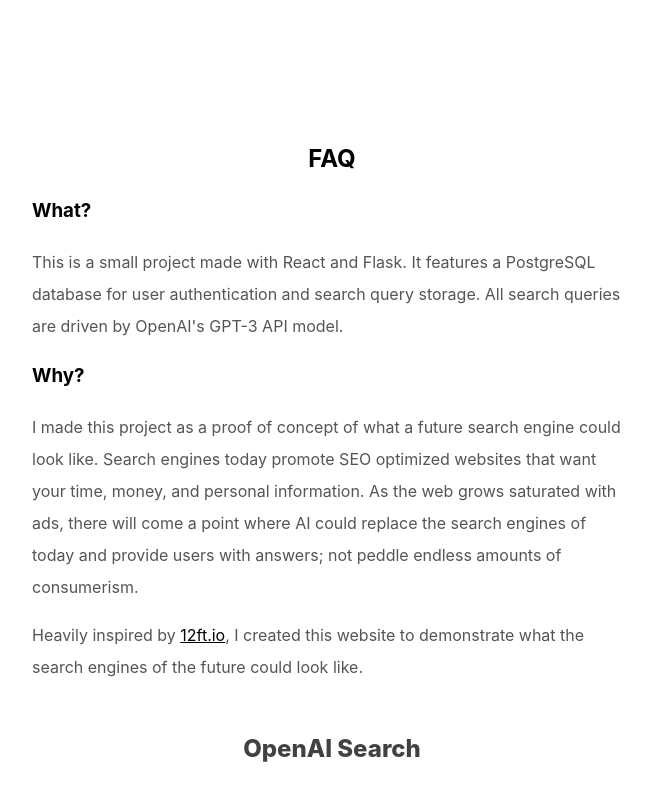
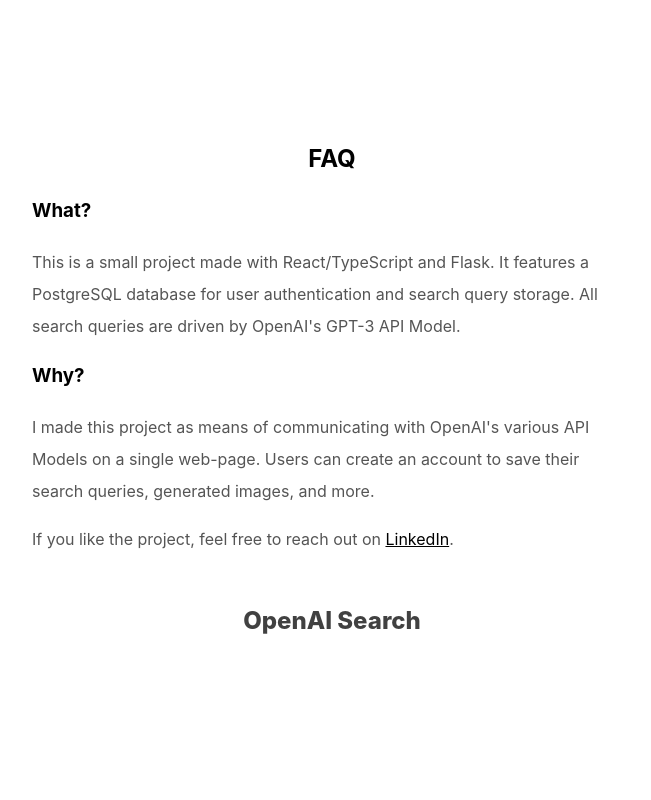
Before and after one commit to gaelzarco/aihub, a React (Create React App) app in the folder client/: page / in a window 1280 px wide. Shown: the part 568-1368 px from the top of the page, without its empty margins (308-959 px from the left). After the commit the page ends 1271 px from the top, so only its background shows below. Built offline with nearby package versions, Linux system fonts and the light colour scheme.

Commit message:
updated FAQ

```diff
--- a/client/src/App.tsx
+++ b/client/src/App.tsx
@@ -25,12 +25,12 @@
 
         <div className='FAQ-content'>
           <h3>What?</h3>
-          <p>This is a small project made with React and Flask. It features a PostgreSQL database for user authentication and search query storage. All search queries are driven by OpenAI's GPT-3 API model.</p>
+          <p>This is a small project made with React/TypeScript and Flask. It features a PostgreSQL database for user authentication and search query storage. All search queries are driven by OpenAI's GPT-3 API Model.</p>
 
           <h3>Why?</h3>
-          <p>I made this project as a proof of concept of what a future search engine could look like. Search engines today promote SEO optimized websites that want your time, money, and personal information. As the web grows saturated with ads, there will come a point where AI could replace the search engines of today and provide users with answers; not peddle endless amounts of consumerism.</p>
+          <p>I made this project as means of communicating with OpenAI's various API Models on a single web-page. Users can create an account to save their search queries, generated images, and more.</p>
 
-          <p>Heavily inspired by <a href='https://12ft.io/' target='_blank' rel="noreferrer">12ft.io</a>, I created this website to demonstrate what the search engines of the future could look like.</p>
+          <p>If you like the project, feel free to reach out on <a href='https://www.linkedin.com/in/gaelzarco/' target='_blank' rel="noreferrer">LinkedIn</a>.</p>
         </div>
       </div>
 
```
